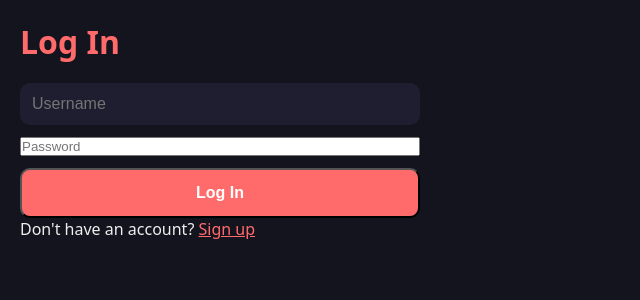
After one commit to UNCHINEDALPHA/spot-memory, a Flask app: page /login in a window 1280 px wide. The commit adds this page. Shown: the top 300 px of the page, without its empty margins (0-640 px from the left). Run offline with Flask 3, Linux system fonts and the light colour scheme; some libraries are stand-ins or nearby versions.

Commit message:
Add signup and login authentication foundation

```diff
--- a/main.py
+++ b/main.py
@@ -1,4 +1,5 @@
-from flask import Flask, render_template, request, redirect, url_for
+from flask import Flask, render_template, request, redirect, url_for, session
+from werkzeug.security import generate_password_hash, check_password_hash
 import psycopg2
 import psycopg2.extras
 import os
@@ -10,6 +11,8 @@ os.makedirs(UPLOAD_FOLDER, exist_ok=True)
 DATABASE_URL = os.environ.get("DATABASE_URL")
 
 app = Flask("location")
+
+app.secret_key = os.environ.get("SECRET_KEY", "dev-only-fallback-change-this")
 
 def get_conn():
     return psycopg2.connect(DATABASE_URL)
@@ -27,6 +30,13 @@ def init_db():
             created_at TIMESTAMP NOT NULL DEFAULT NOW()
         )
     """)
+    cur.execute("""
+        CREATE TABLE IF NOT EXISTS users (
+            id SERIAL PRIMARY KEY,
+            username TEXT UNIQUE NOT NULL,
+            password_hash TEXT NOT NULL
+        )
+    """)
     conn.commit()
     cur.close()
     conn.close()
@@ -42,6 +52,56 @@ def home():
     cur.close()
     conn.close()
     return render_template("index.html", memories=memories)
+
+@app.route("/signup", methods=["GET", "POST"])
+def signup():
+    if request.method == "POST":
+        username = request.form.get("username")
+        password = request.form.get("password")
+
+        password_hash = generate_password_hash(password)
+
+        conn = get_conn()
+        cur = conn.cursor()
+        try:
+            cur.execute(
+                "INSERT INTO users (username, password_hash) VALUES (%s, %s)",
+                (username, password_hash)
+            )
+            conn.commit()
+        except psycopg2.errors.UniqueViolation:
+            conn.rollback()
+            cur.close()
+            conn.close()
+            return render_template("signup.html", error="That username is already taken.")
+        cur.close()
+        conn.close()
+
+        return redirect(url_for("login"))
+
+    return render_template("signup.html")
+
+@app.route("/login", methods=["GET", "POST"])
+def login():
+    if request.method == "POST":
+        username = request.form.get("username")
+        password = request.form.get("password")
+
+        conn = get_conn()
+        cur = conn.cursor(cursor_factory=psycopg2.extras.RealDictCursor)
+        cur.execute("SELECT * FROM users WHERE username = %s", (username,))
+        user = cur.fetchone()
+        cur.close()
+        conn.close()
+
+        if user and check_password_hash(user["password_hash"], password):
+            session["user_id"] = user["id"]
+            session["username"] = user["username"]
+            return redirect(url_for("home"))
+        else:
+            return render_template("login.html", error="Invalid username or password.")
+
+    return render_template("login.html")
 
 @app.route("/add", methods=["GET", "POST"])
 def add():
--- a/static/style.css
+++ b/static/style.css
@@ -50,3 +50,49 @@ h1 {
     border-radius: 10px;
     font-weight: 600;
 }
+.fab {
+    position: fixed;
+    bottom: 24px;
+    right: 24px;
+    width: 60px;
+    height: 60px;
+    border-radius: 50%;
+    background: #ff6b6b;
+    color: white;
+    font-size: 28px;
+    display: flex;
+    align-items: center;
+    justify-content: center;
+    text-decoration: none;
+    box-shadow: 0 4px 16px rgba(255,107,107,0.5);
+}
+
+form {
+    max-width: 400px;
+    display: flex;
+    flex-direction: column;
+    gap: 12px;
+}
+
+input[type="text"], input[type="file"] {
+    padding: 12px;
+    border-radius: 10px;
+    border: none;
+    background: #1e1e30;
+    color: #eee;
+    font-size: 1rem;
+}
+
+button[type="submit"] {
+    padding: 14px;
+    border-radius: 10px;
+    background: #ff6b6b;
+    color: white;
+    font-weight: 600;
+    font-size: 1rem;
+}
+
+button[type="submit"]:disabled {
+    background: #555;
+    color: #999;
+}
--- a/templates/add.html
+++ b/templates/add.html
@@ -1,3 +1,5 @@
+<link rel="stylesheet" href="{{ url_for('static', filename='style.css') }}">
+
 <form method="POST" id="spot-form" enctype="multipart/form-data">
     <input type="text" name="caption" placeholder="Caption" required>
     <input type="text" name="lat" id="lat" placeholder="Latitude" readonly>
--- a/templates/index.html
+++ b/templates/index.html
@@ -24,5 +24,8 @@
     <h2>Thankyou for using the platform<br>
         creator: "HRSHIKESH. R. NAIR"
     </h2>
+
+    <a href="{{ url_for('add') }}" class="fab">+</a>
+
 </body>
 </html>
--- /dev/null
+++ b/templates/login.html
@@ -0,0 +1,13 @@
+<link rel="stylesheet" href="{{ url_for('static', filename='style.css') }}">
+
+{% if error %}
+<p style="color: #ff6b6b;">{{ error }}</p>
+{% endif %}
+
+<h1>Log In</h1>
+<form method="POST">
+    <input type="text" name="username" placeholder="Username" required>
+    <input type="password" name="password" placeholder="Password" required>
+    <button type="submit">Log In</button>
+</form>
+<p>Don't have an account? <a href="{{ url_for('signup') }}" style="color:#ff6b6b;">Sign up</a></p>
```
Also changed, not shown: templates/signup.html (added, +13 -0 lines).
